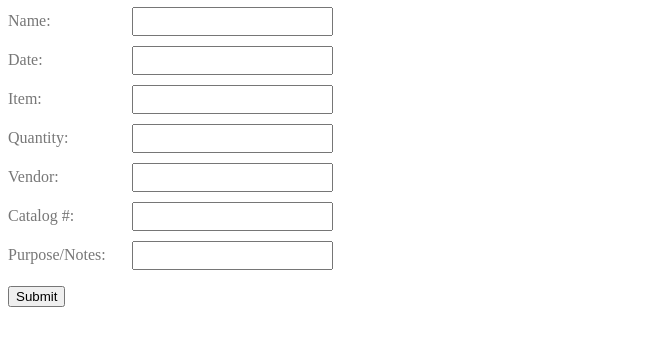
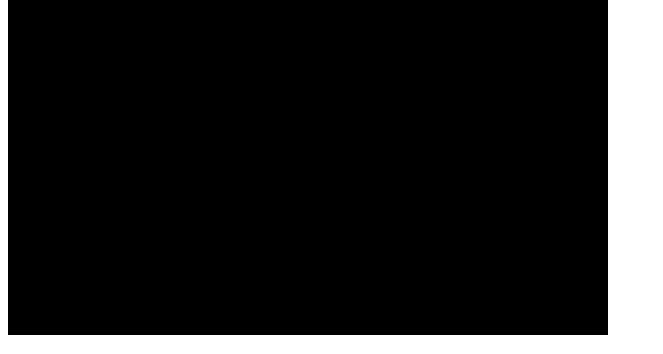
Before and after one commit to sallinglab/orderform, a plain HTML site: page index.html in a window 1280 px wide. Shown: the part 73-427 px from the top of the page, without its empty margins (0-663 px from the left). Drawn offline with Linux system fonts and the light colour scheme.

Commit message:
Update index.html

```diff
--- a/index.html
+++ b/index.html
@@ -25,6 +25,11 @@
     </head>
 
     <body>
+
+        <div>
+        <img src="blackbox.png" alt="Black Box">
+        </div>
+
         <div>
         <h1>Salling Lab Order Form</h1>
         </div>
```
